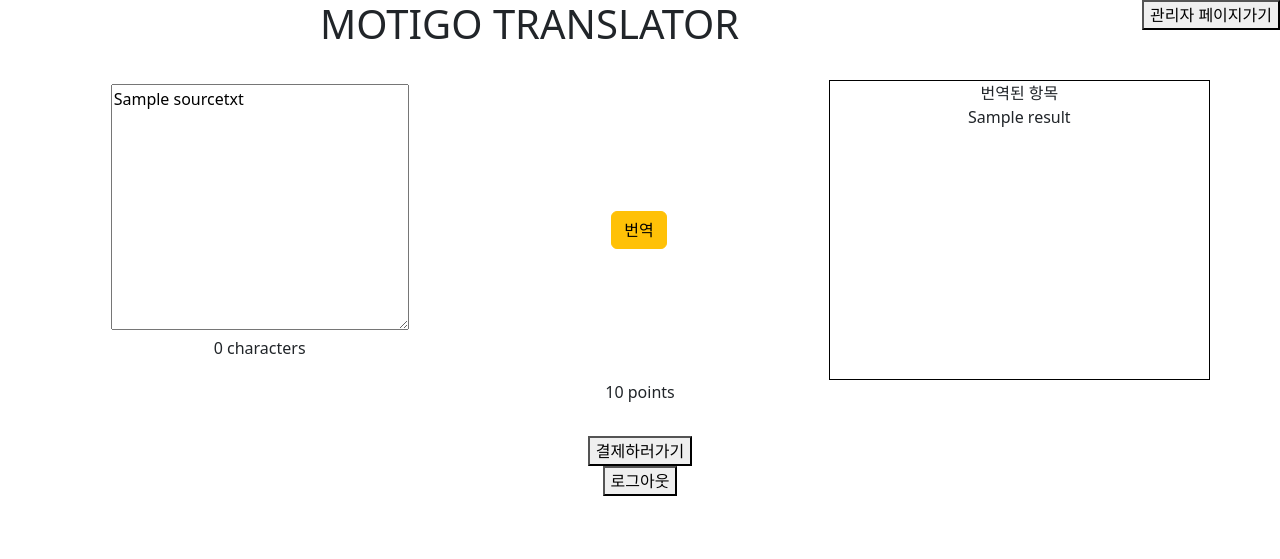
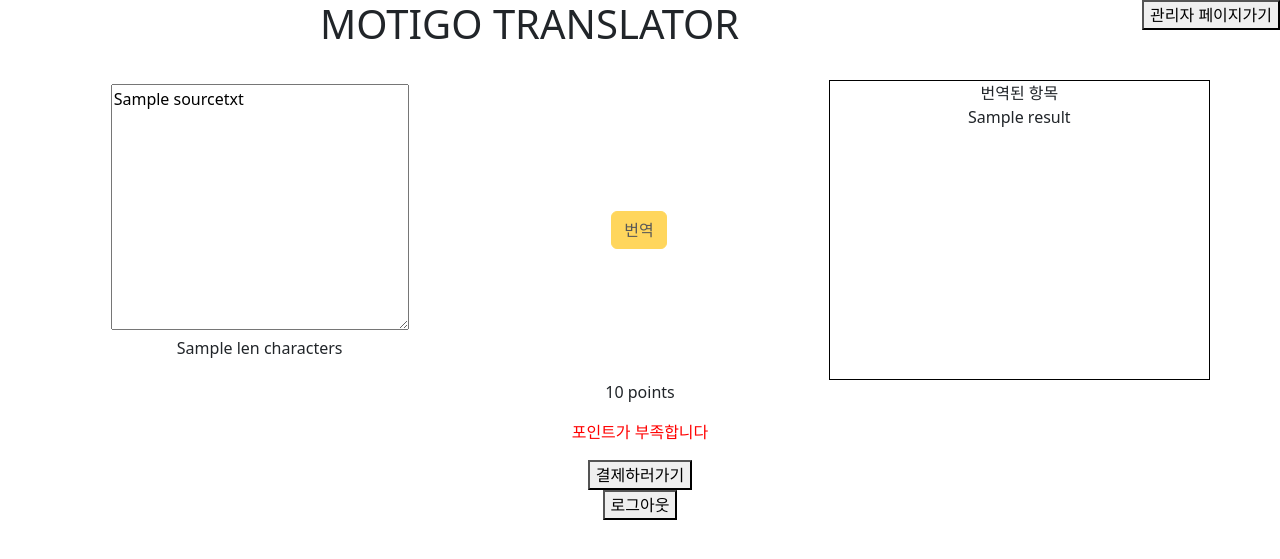
Before and after one commit to hedgehog0213/motigo_ys, a Flask app: template templates/translator.html in a window 1280 px wide. Shown: the top 559 px of the page. Run offline with Flask 2, Linux system fonts and the light colour scheme; the template is opened without the code that fills it: most values are stand-ins (such as "Sample title", 1, 10 or a date in 2020); some libraries are stand-ins or nearby versions.

Commit message:
1. 번역 새로고침 후에도 글자수 유지 2. 남아있는 글자 수 + 새로입력 가능 3. 포인트 대조 수정

```diff
--- a/main.py
+++ b/main.py
@@ -45,7 +45,7 @@
         tgtresult = whole_result[2] #딱 번역된 결과만
         source_len=len(sourcetxt.replace(' ', ''))
         point = in_up.select_point(session['uid']) # 사용 전 포인트 조회
-    return render_template("translator.html",sourcetxt=sourcetxt, result=tgtresult,source_len=source_len,uid=uid, point=point)#딱 번역된 결과만
+    return render_template("translator.html",len=source_len,sourcetxt=sourcetxt, result=tgtresult,source_len=source_len,uid=uid, point=point)#딱 번역된 결과만
 
 @app.route("/move_admin")
 def move_admin():
--- a/templates/translator.html
+++ b/templates/translator.html
@@ -9,6 +9,7 @@
     <link href="https://cdn.jsdelivr.net/npm/bootstrap@5.3.0-alpha1/dist/css/bootstrap.min.css" rel="stylesheet" integrity="sha384-GLhlTQ8iRABdZLl6O3oVMWSktQOp6b7In1Zl3/Jr59b6EGGoI1aFkw7cmDA6j6gD" crossorigin="anonymous">
   </head>
   <body>
+  <script type="text/javascript" src="//code.jquery.com/jquery-1.11.1.min.js"></script>
   <script src="https://www.gstatic.com/firebasejs/8.10.0/firebase-app.js"></script>
   <script src="https://www.gstatic.com/firebasejs/8.10.0/firebase-auth.js"></script>
 <script type="module">
@@ -54,27 +55,6 @@
           }
       })
 </script>
-<script>
-      function countChars(obj){
-          var message = obj.value.replace(/\s+/g, '');
-          var len = message.length;
-            document.getElementById("charNum").innerHTML = len+' characters';
-
-          var point = document.getElementById('point').innerText;
-          //console.log(point);
-          //console.log(len);
-
-          var button_click = document.getElementById("trans");
-
-          if(point<len) {
-            button_click.disabled = true;
-            document.getElementById("notices").innerHTML = '포인트가 부족합니다';
-          } else {
-            button_click.disabled = false;
-            document.getElementById("notices").innerHTML = '';
-          }
-      }
-</script>
   <style>
     .move{
     position: absolute;
@@ -90,8 +70,8 @@
     <form action="/trans" method="get">
         <div class="row align-items-center">
           <div class="col">
-            <textarea placeholder="번역할 것을 적어주세요" rows=10 cols=30 name="sourcetxt" id="sourcetxt" onkeyup="countChars(this);"></textarea>
-            <p id="charNum">0 characters</p>
+            <textarea placeholder="번역할 것을 적어주세요" rows=10 cols=30 name="sourcetxt" id="sourcetxt"></textarea>
+            <p><span id="charNum">0</span> characters</p>
           </div>
           <div class="col">
             <button class="btn btn-warning" id="trans">번역</button>
@@ -119,12 +99,41 @@
     <script>
       // 번역 전 내용 함께 출력
       var txt = '{{sourcetxt}}';
-      console.log(typeof(txt));
+      var len = '{{len}}';
+      var point = document.getElementById('point').innerText;
+      var button_click = document.getElementById("trans");
 
       if(txt != "None") {
         console.log(txt);
         document.getElementById("sourcetxt").innerHTML = txt;
       }
+
+      // 번역을 이미 한번 돌린 후라 내역이 남아있을 시
+      if(len != "") {
+        document.getElementById("charNum").innerHTML = len;
+
+        pCompare(len, point);
+      }
+
+      // 기존 번역 내역에서 추가하거나 새로이 입력할 때 글자 수 세기
+      $('#sourcetxt').keyup(function(){
+        var m = $(this).val().replace(/\s+/g, ''); //입력한 값 공백제거
+        var len = m.length;
+        document.getElementById("charNum").innerHTML = len;
+
+        pCompare(len, point);
+      });
+
+      //글자 수 - 포인트 대조 후 버튼 활성화
+      function pCompare(len, point){
+        if(point<len || point == 0) {
+          button_click.disabled = true;
+          document.getElementById("notices").innerHTML = '포인트가 부족합니다';
+        } else {
+          button_click.disabled = false;
+          document.getElementById("notices").innerHTML = '';
+        }
+      }
     </script>
   </body>
 </html>
```
